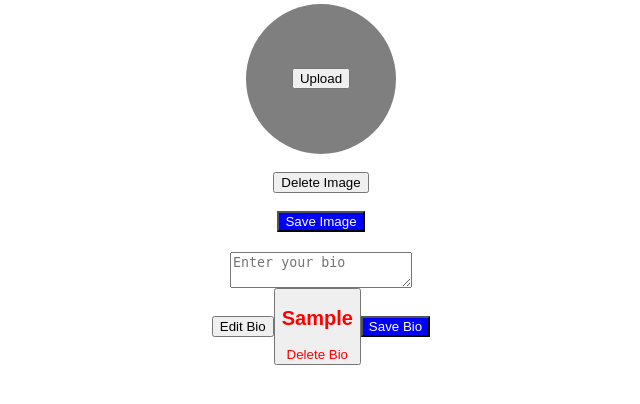
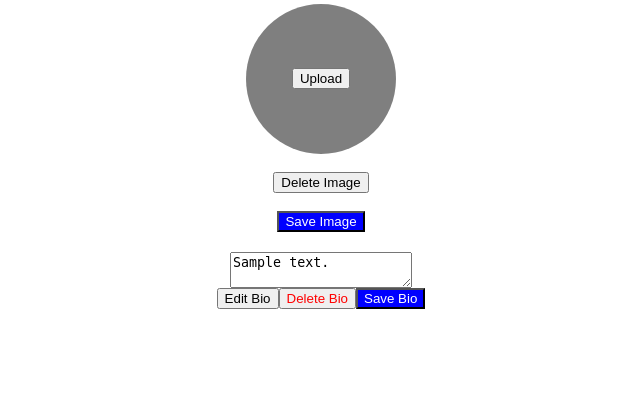
Before and after one commit to ShitalKandel/flask-api, a Flask app: template app2/templates/dashboard.html in a window 1280 px wide. Shown: the part 76-480 px from the top of the page, without its empty margins (319-959 px from the left). Run offline with Flask 3, Linux system fonts and the light colour scheme; the visitor is signed in with stand-in values (Sample User, id 1); the template is opened without the code that fills it: most values are stand-ins (such as "Sample title", 1, 10 or a date in 2020); some libraries are stand-ins or nearby versions.

Commit message:
small changes in delete_bio

```diff
--- a/app2/main.py
+++ b/app2/main.py
@@ -107,10 +107,24 @@ def dashboard():
 
         cursor = conn.cursor()
         username = session['username']
+        print(username)
         cursor.execute("SELECT image, bio FROM flask_app WHERE username = %s;", (username,))
         user_data = cursor.fetchone()
+
+        cursor.execute("SELECT * FROM flask_app WHERE username = %s;",(username,))
+        user_data = cursor.fetchone()
         conn.commit()
-        return render_template('dashboard.html', username=username, user_data=user_data)
+        bio = user_data[-1]
+
+
+        dlt = delete_bio_route()
+        # print(dir(bio))
+        # conn.commit()
+        # if bio:
+
+        #     return render_template('dashboard.html', username=username, user_data=user_data, bio=bio)
+
+        return render_template('dashboard.html', username=username, user_data=user_data,bio=bio,dlt=dlt)
     else:
         return "Unauthorized Access"
 
@@ -159,7 +173,7 @@ def update_bio(username, bio):
 
 
 def delete_bio(username):
-    cursor.execute("UPDATE flask_app SET bio = VARCHAR WHERE username = %s;", (username,))
+    cursor.execute("UPDATE flask_app SET bio = Null WHERE username = %s;", (username))
     conn.commit()
 
 
@@ -179,19 +193,20 @@ def save_bio():
         update_bio(username, new_bio)
     return redirect(url_for('dashboard'))
 
-@app.route('/get_bio',methods=['GET'])
-def get_bio():
-    if 'username' in session:
-        username = session['username']
-        data = save_bio()
-    return render_template(('dashboard'),username,dataToRender=data)
+
 
 @app.route('/delete_bio', methods=['POST'])
 def delete_bio_route():
     if 'username' in session:
         username = session['username']
-        delete_bio(username)
+        delete = request.form.get('bio')
+        delete_bio(username,delete)
+
+        if delete =='Delete Bio':
+            return redirect(url_for('dashboard'))
+
     return redirect(url_for('dashboard'))
+
 
 @app.route('/logout')
 def logout():
--- a/app2/templates/dashboard.html
+++ b/app2/templates/dashboard.html
@@ -105,11 +105,12 @@
 
 
             <div class="bio-container">
-                <textarea class="textarea" name ="bio"placeholder="Enter your bio"></textarea>
+                <textarea class="textarea" name ="bio"placeholder="Enter your bio">{{bio}}</textarea>
                 <div class="bio-btn-wrapper">
                     <button class="btn">Edit Bio</button>
-                    <button class="delete-btn"><h2>{{dataToRender}}</h2>Delete Bio</button>
+                    <button class="delete-btn" onclick="deleteBio()">Delete Bio</button>
                     <button class = "save-btn" type="submit">Save Bio</button>
+
                 </div>
             </div>
         </div>
```
